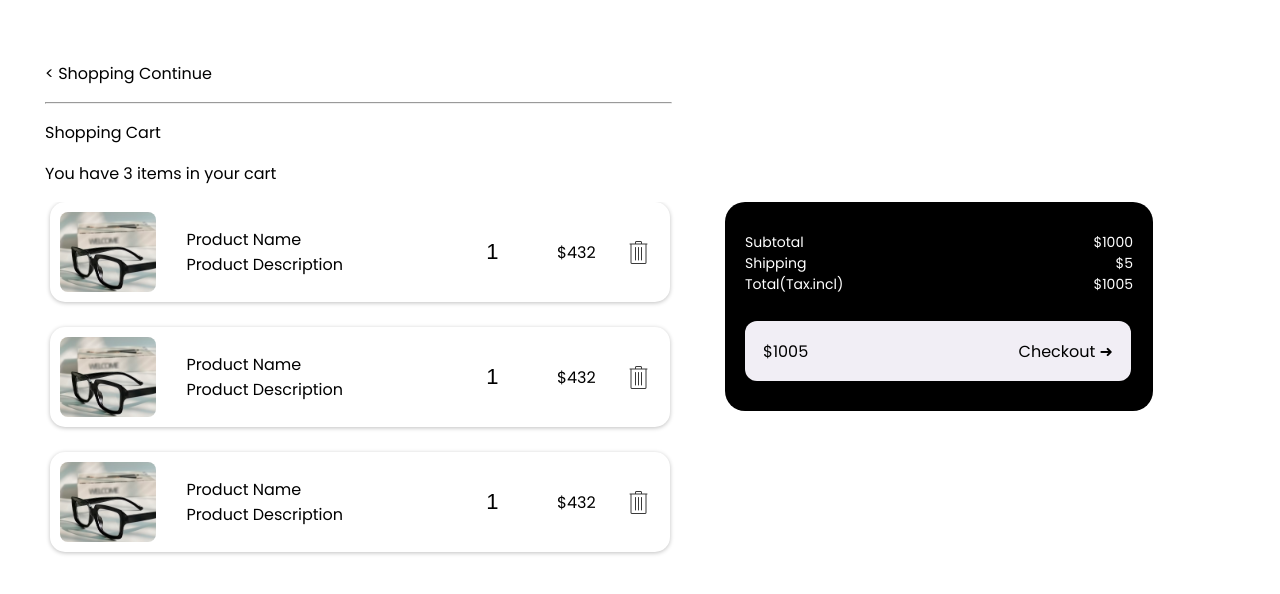
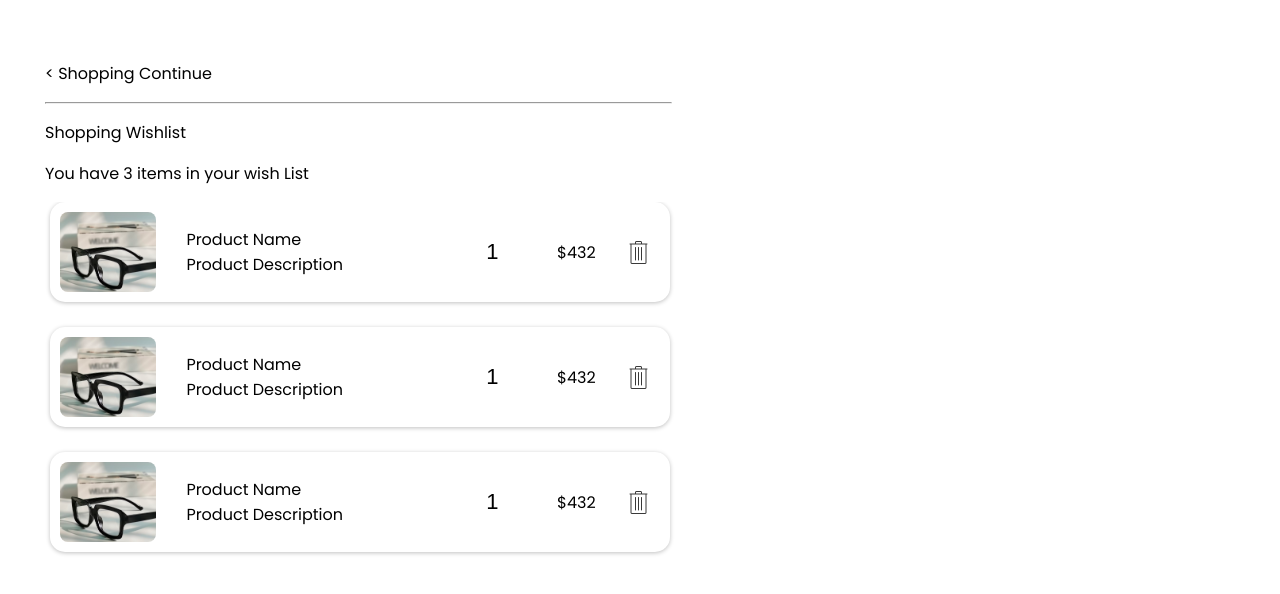
Before and after one commit to cherubim777/eye-glasses-shopping-frontend, a React (Vite) app: page / in a window 1280 px wide. Shown: the top 594 px of the page. Built offline with nearby package versions, Linux system fonts and the light colour scheme.

Commit message:
design wishlist page

```diff
--- a/src/App.jsx
+++ b/src/App.jsx
@@ -5,17 +5,17 @@ import Navbar from './Navbar'
 import Home from './Home'
 import Login from './Login'
 import Cart from './Cart'
+import WishList from './WishList'
 
-function App() {
+export default function App() {
 
   return (
     <>
     {/* <Navbar />
     <Home />     */}
     {/* <Login /> */}
-    <Cart />
+    {/* <Cart /> */}
+    <WishList />
     </>
   )
 }
-
-export default App
--- /dev/null
+++ b/src/WishList.jsx
@@ -0,0 +1,22 @@
+import React from "react";
+import Item from "./Item";
+export default function WishList(){
+    return(
+        <div className="cart">
+            <p> &lt; Shopping Continue</p>
+            <hr/>
+            <p>Shopping Wishlist</p>
+            <p>You have 3 items in your wish List</p>
+            <div className="cart-body">
+                <div className="cart-items">
+                    <Item />
+                    <Item />
+                    <Item />
+                </div>
+
+            </div>
+
+        </div>
+
+    )
+}
```
